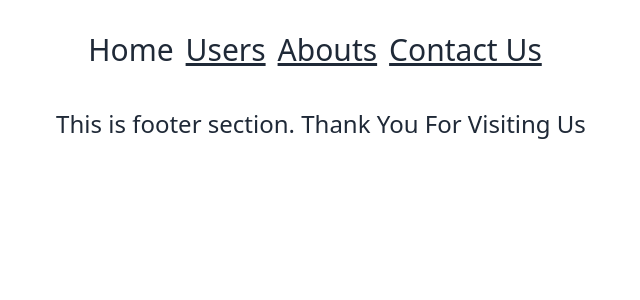
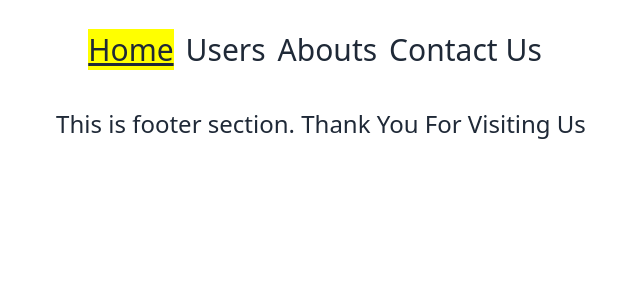
Before and after one commit to tajmirahman/getting-start-react-router-with-taiwind, a React (Vite) app in the folder my-project/: page / in a window 1280 px wide. Shown: the top 300 px of the page, without its empty margins (319-959 px from the left). Built offline with nearby package versions, Linux system fonts and the light colour scheme.

Commit message:
navlink use done

```diff
--- /dev/null
+++ b/my-project/src/Components/Home/Header/Header.css
@@ -0,0 +1,4 @@
+nav a.active{
+    text-decoration: underline;
+    background-color: yellow;
+}
--- a/my-project/src/Components/Home/Header/Header.jsx
+++ b/my-project/src/Components/Home/Header/Header.jsx
@@ -1,14 +1,16 @@
-import { Link } from "react-router-dom";
-
+import { NavLink } from "react-router-dom";
+import './Header.css'
 
 const Header = () => {
     return (
         <div className="mb-10">
             <nav className="text-3xl">
-                <Link className="mr-3 " to={'/'}>Home</Link>
-                <Link className="mr-3 underline" to={'/users'}>Users</Link>
-                <Link className="mr-3 underline" to={'/about'}>Abouts</Link>
-                <Link className="mr-3 underline" to={'/contact'}>Contact Us</Link>
+                <NavLink className={'mr-3'} to={'/'}>Home</NavLink>
+                <NavLink className={'mr-3'} to={'/users'}>Users</NavLink>
+
+                <NavLink className={'mr-3'} to={'/about'}>Abouts</NavLink>
+                <NavLink className={'mr-3'} to={'/contact'}>Contact Us</NavLink>
+
             </nav>
         </div>
     );
```
